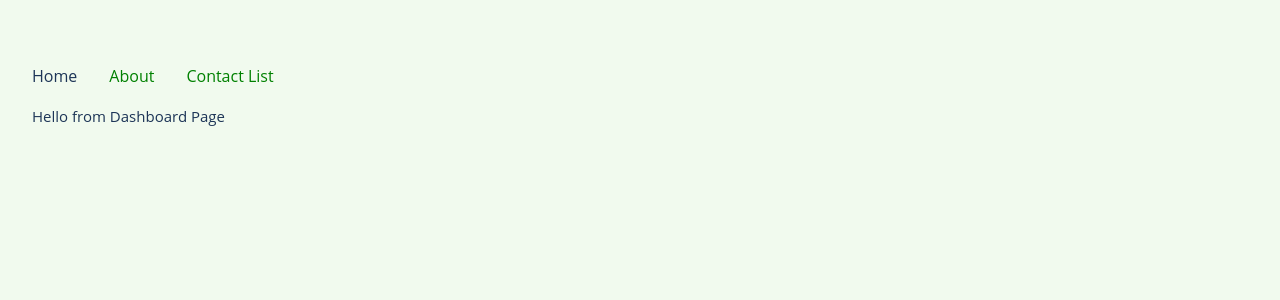
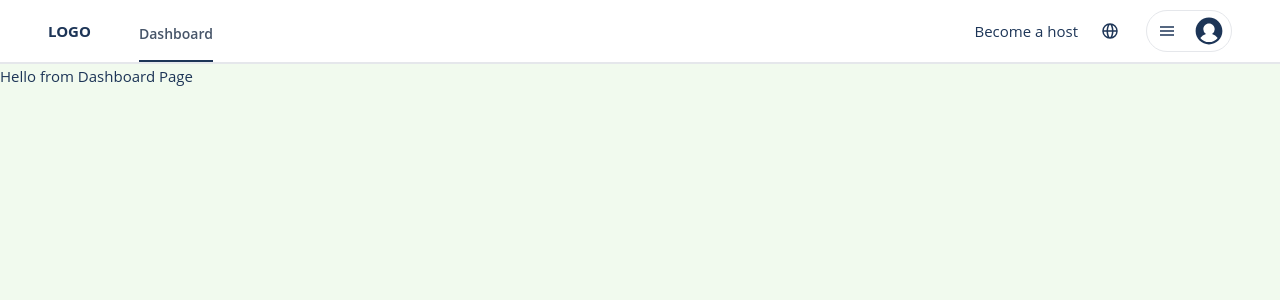
Before and after one commit to takinur/leveling, a Vue app: page / in a window 1280 px wide. Shown: the top 300 px of the page. Built offline with nearby package versions, Linux system fonts and the light colour scheme.

Commit message:
Logo and Dashboard Link

```diff
--- a/src/App.vue
+++ b/src/App.vue
@@ -1,86 +1,127 @@
 <script setup lang="ts">
 import { RouterLink, RouterView } from 'vue-router'
-import HelloWorld from './components/HelloWorld.vue'
 </script>
 
 <template>
-  <header class="w-full">
-    <div class="wrapper w-full">
-      <nav class="w-full">
-        <RouterLink class="text-green-500" to="/">Home</RouterLink>
-        <RouterLink to="/about">About</RouterLink>
-        <RouterLink to="/contacts">Contact List</RouterLink>
+  <div class="max-w-screen-2xl body-wrapper">
+    <header class="w-full">
+      <nav
+        class="bg-white border-b-2 w-full flex relative justify-between items-center mx-auto px-12 h-16"
+      >
+        <!-- logo -->
+        <div class="inline-flex font-extrabold h-full">
+          <div class="font-bold mr-4 flex items-center">LOGO</div>
+          <div class="navlinlks h-full flex gap-4 pt-6 items-baseline">
+            <RouterLink
+              to="/"
+              class="ml-8 h-full text-slate-600 font-semibold text-sm hover:text-slate-800"
+              >Dashboard</RouterLink
+            >
+          </div>
+        </div>
+        <!-- end logo -->
+        <!-- login -->
+        <div class="flex-initial">
+          <div class="flex justify-end items-center relative">
+            <div class="flex mr-4 items-center">
+              <a class="inline-block py-2 px-3 hover:bg-gray-200 rounded-full" href="#">
+                <div class="flex items-center relative cursor-pointer whitespace-nowrap">
+                  Become a host
+                </div>
+              </a>
+              <div class="block relative">
+                <button
+                  type="button"
+                  class="inline-block py-2 px-3 hover:bg-gray-200 rounded-full relative"
+                >
+                  <div class="flex items-center h-5">
+                    <div class="_xpkakx">
+                      <svg
+                        viewBox="0 0 16 16"
+                        xmlns="http://www.w3.org/2000/svg"
+                        aria-hidden="true"
+                        role="presentation"
+                        focusable="false"
+                        style="display: block; height: 16px; width: 16px; fill: currentcolor"
+                      >
+                        <path
+                          d="m8.002.25a7.77 7.77 0 0 1 7.748 7.776 7.75 7.75 0 0 1 -7.521 7.72l-.246.004a7.75 7.75 0 0 1 -7.73-7.513l-.003-.245a7.75 7.75 0 0 1 7.752-7.742zm1.949 8.5h-3.903c.155 2.897 1.176 5.343 1.886 5.493l.068.007c.68-.002 1.72-2.365 1.932-5.23zm4.255 0h-2.752c-.091 1.96-.53 3.783-1.188 5.076a6.257 6.257 0 0 0 3.905-4.829zm-9.661 0h-2.75a6.257 6.257 0 0 0 3.934 5.075c-.615-1.208-1.036-2.875-1.162-4.686l-.022-.39zm1.188-6.576-.115.046a6.257 6.257 0 0 0 -3.823 5.03h2.75c.085-1.83.471-3.54 1.059-4.81zm2.262-.424c-.702.002-1.784 2.512-1.947 5.5h3.904c-.156-2.903-1.178-5.343-1.892-5.494l-.065-.007zm2.28.432.023.05c.643 1.288 1.069 3.084 1.157 5.018h2.748a6.275 6.275 0 0 0 -3.929-5.068z"
+                        ></path>
+                      </svg>
+                    </div>
+                  </div>
+                </button>
+              </div>
+            </div>
+
+            <div class="block">
+              <div class="inline relative">
+                <button
+                  type="button"
+                  class="inline-flex items-center relative px-2 border rounded-full hover:shadow-lg"
+                >
+                  <div class="pl-1">
+                    <svg
+                      viewBox="0 0 32 32"
+                      xmlns="http://www.w3.org/2000/svg"
+                      aria-hidden="true"
+                      role="presentation"
+                      focusable="false"
+                      style="
+                        display: block;
+                        fill: none;
+                        height: 16px;
+                        width: 16px;
+                        stroke: currentcolor;
+                        stroke-width: 3;
+                        overflow: visible;
+                      "
+                    >
+                      <g fill="none" fill-rule="nonzero">
+                        <path d="m2 16h28"></path>
+                        <path d="m2 24h28"></path>
+                        <path d="m2 8h28"></path>
+                      </g>
+                    </svg>
+                  </div>
+
+                  <div class="block flex-grow-0 flex-shrink-0 h-10 w-12 pl-5">
+                    <svg
+                      viewBox="0 0 32 32"
+                      xmlns="http://www.w3.org/2000/svg"
+                      aria-hidden="true"
+                      role="presentation"
+                      focusable="false"
+                      style="display: block; height: 100%; width: 100%; fill: currentcolor"
+                    >
+                      <path
+                        d="m16 .7c-8.437 0-15.3 6.863-15.3 15.3s6.863 15.3 15.3 15.3 15.3-6.863 15.3-15.3-6.863-15.3-15.3-15.3zm0 28c-4.021 0-7.605-1.884-9.933-4.81a12.425 12.425 0 0 1 6.451-4.4 6.507 6.507 0 0 1 -3.018-5.49c0-3.584 2.916-6.5 6.5-6.5s6.5 2.916 6.5 6.5a6.513 6.513 0 0 1 -3.019 5.491 12.42 12.42 0 0 1 6.452 4.4c-2.328 2.925-5.912 4.809-9.933 4.809z"
+                      ></path>
+                    </svg>
+                  </div>
+                </button>
+              </div>
+            </div>
+          </div>
+        </div>
+        <!-- end login -->
       </nav>
+    </header>
+    <div class="contents-wrapper">
+      <RouterView />
     </div>
-  </header>
-
-  <RouterView />
+  </div>
 </template>
 
 <style scoped>
-nav > a {
-  color: green;
+nav a.router-link-exact-active {
+  border-bottom: 2px solid #1d3557;
 }
-
-header {
-  line-height: 1.5;
-  max-height: 100vh;
-}
-
-.logo {
-  display: block;
-  margin: 0 auto 2rem;
-}
-
-nav {
-  width: 100%;
-  font-size: 12px;
-  text-align: center;
-  margin-top: 2rem;
-}
-
-nav a.router-link-exact-active {
-  color: var(--color-text);
-}
-
 nav a.router-link-exact-active:hover {
   background-color: transparent;
 }
 
-nav a {
-  display: inline-block;
-  padding: 0 1rem;
-  border-left: 1px solid var(--color-border);
-}
-
-nav a:first-of-type {
+/* nav a:first-of-type {
   border: 0;
-}
-
-@media (min-width: 1024px) {
-  header {
-    display: flex;
-    place-items: center;
-    padding-right: calc(var(--section-gap) / 2);
-  }
-
-  .logo {
-    margin: 0 2rem 0 0;
-  }
-
-  header .wrapper {
-    display: flex;
-    place-items: flex-start;
-    flex-wrap: wrap;
-  }
-
-  nav {
-    text-align: left;
-    margin-left: -1rem;
-    font-size: 1rem;
-
-    padding: 1rem 0;
-    margin-top: 1rem;
-  }
-}
+} */
 </style>
--- a/src/assets/main.css
+++ b/src/assets/main.css
@@ -1,9 +1 @@
 @import './base.css';
-
-#app {
-  max-width: 1280px;
-  margin: 0 auto;
-  padding: 2rem;
-
-  font-weight: normal;
-}
--- a/src/router/index.ts
+++ b/src/router/index.ts
@@ -7,7 +7,10 @@ const router = createRouter({
     {
       path: '/',
       name: 'home',
-      component: HomeView
+      component: HomeView,
+      meta: {
+        title: 'Dahboard'
+      }
     },
     {
       path: '/about',
```
